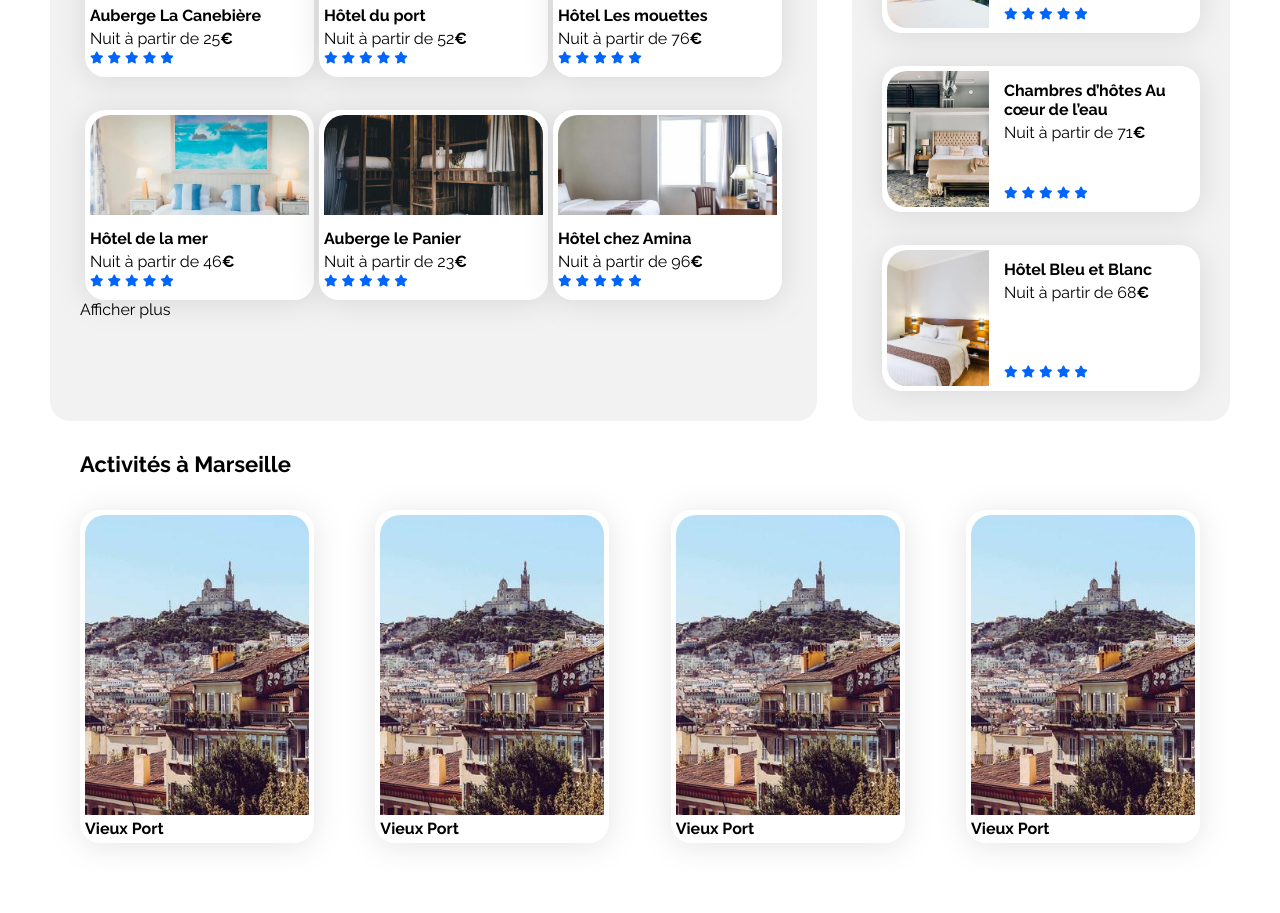
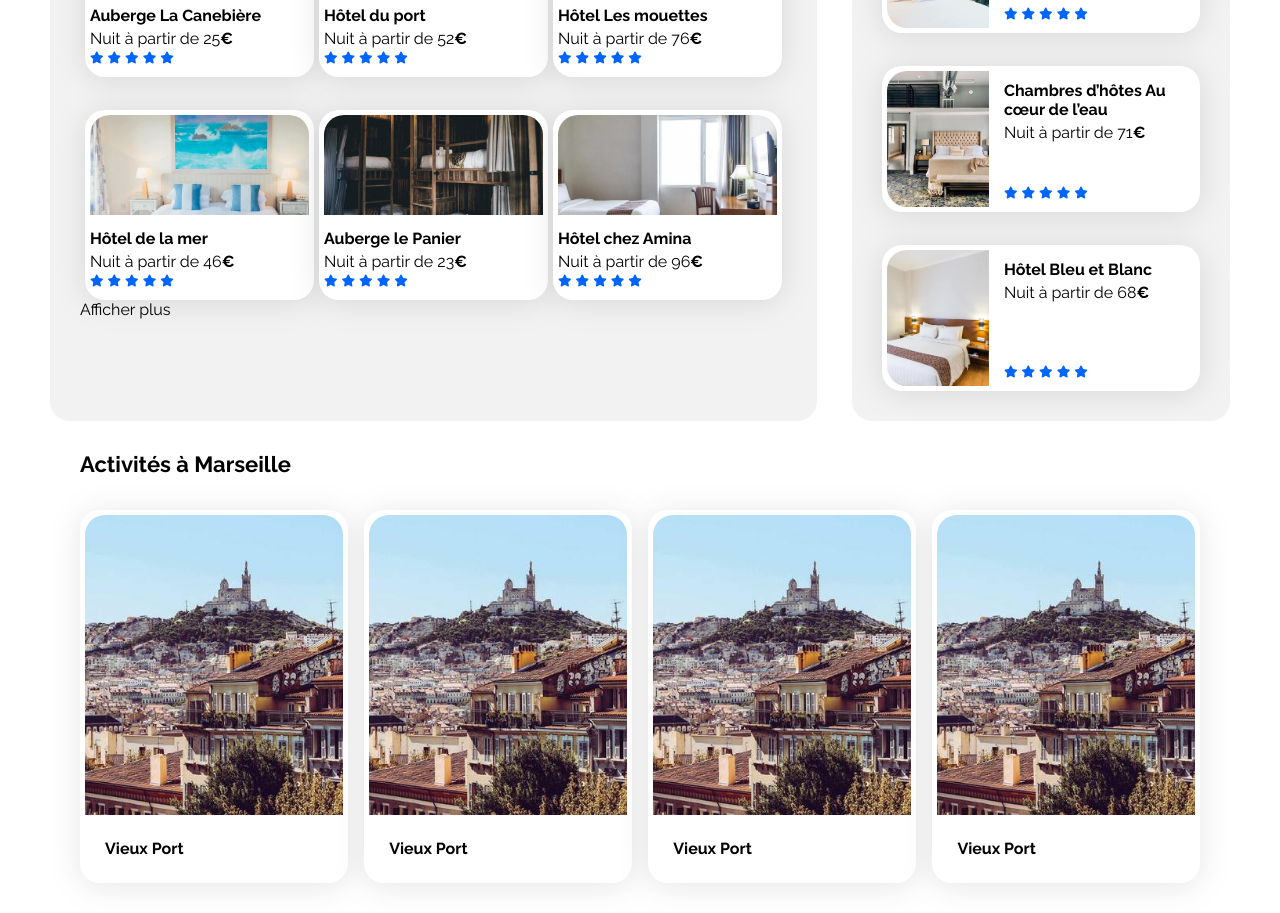
Before and after one commit to elisamlk/Booki, a plain HTML site: page index.html in a window 1280 px wide. Shown: the part 498-1411 px from the top of the page. Before the commit the page ends 1371 px from the top, so only its background shows below. Drawn offline with Linux system fonts and the light colour scheme.

Commit message:
Ajustement des cards dans la partie activites version desktop

```diff
--- a/css/style.css
+++ b/css/style.css
@@ -252,7 +252,7 @@ margin-top: 33px;
 }
 
 .activites-card .card{
-  width:20%;
+  width:23%;
 
 }
 
@@ -261,6 +261,10 @@ margin-top: 33px;
   height:300px;
   border-top-left-radius: 20px;
   border-top-right-radius: 20px;
+}
+
+.activites-card .card-title{
+  padding:20px;
 }
 
 
```
